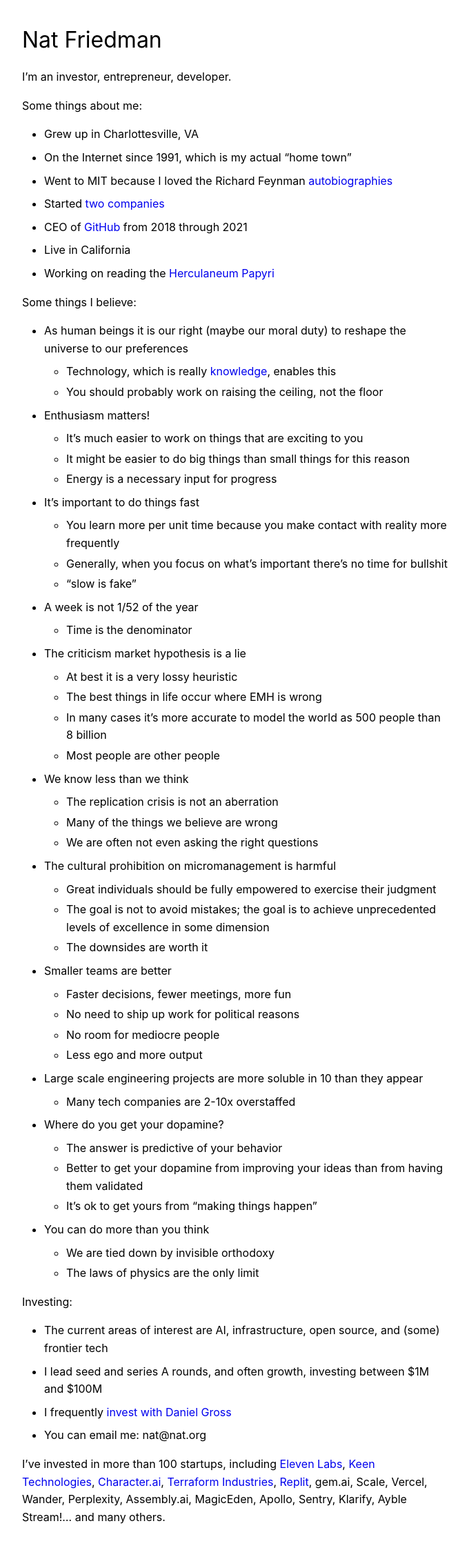
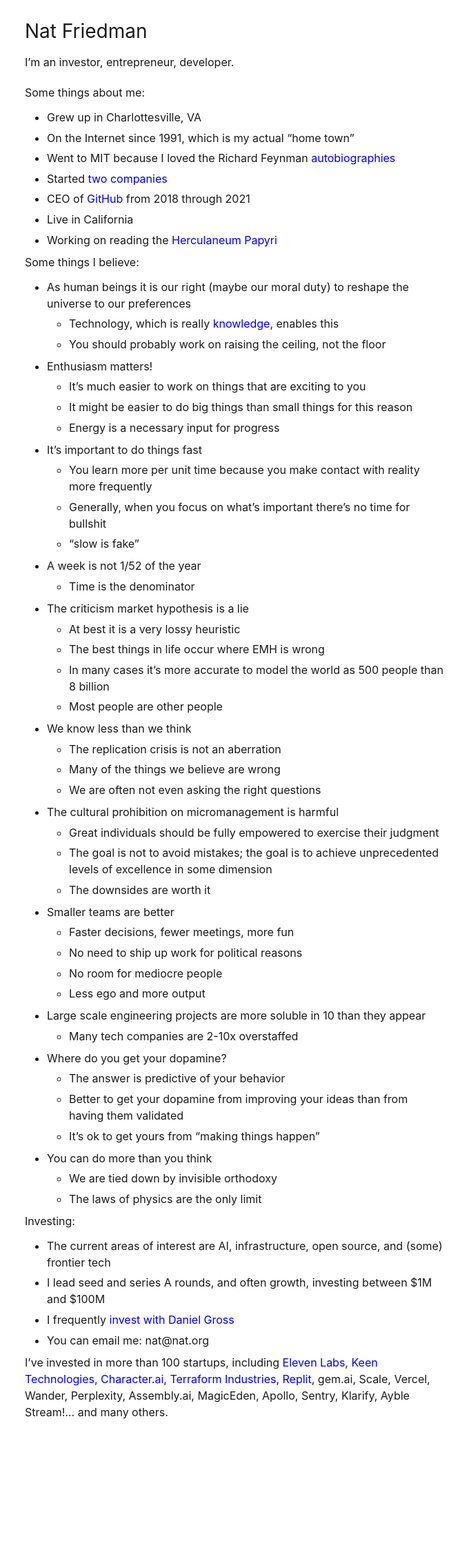
Before and after one commit to muntasimulhaque/muntasimulhaque.github.io, a Jekyll site: the page built from index.md, in a window 1280 px wide. Shown: the whole page at 69% size, without its empty margins (299-979 px from the left). Built offline with Jekyll 4.4.1, drawn with Linux system fonts in a browser that asks for light colours; our own code applies the rules of GitHub Pages for plain Markdown files; after the commit the page ends 2083 px from its top, so only the background shows below that.

Commit message:
Update main.scss

```diff
--- a/_sass/main.scss
+++ b/_sass/main.scss
@@ -1,7 +1,7 @@
 // Variables
-$text-color: #000000;
+$text-color: rgba(0, 0, 0, 0.9);
 $link-color: #0000EE;
-$font-family: -apple-system, BlinkMacSystemFont, "Segoe UI", Roboto, Oxygen-Sans, Ubuntu, Cantarell, "Helvetica Neue", sans-serif;
+$font-family: -apple-system, BlinkMacSystemFont, "Segoe UI", Roboto, "Helvetica Neue", Arial, sans-serif;
 
 // Reset
 * {
@@ -13,28 +13,29 @@
 // Base styles
 body {
     font-family: $font-family;
-    line-height: 1.6;
+    line-height: 1.5;  // Changed from 1.6 to match Nat's site
     color: $text-color;
     margin: 0;
     padding: 0;
     -webkit-font-smoothing: antialiased;
     -moz-osx-font-smoothing: grayscale;
+    font-size: 16px;  // Explicitly set base font size
 }
 
 .container {
     max-width: 650px;
-    margin: 2rem auto;
-    padding: 0 1rem;
+    margin: 1.5rem auto;  // Changed from 2rem to match spacing
+    padding: 0 1.25rem;   // Adjusted padding
 }
 
 h1 {
-    font-size: 2rem;
-    margin-bottom: 1rem;
-    font-weight: normal;
+    font-size: 1.75rem;  // Adjusted to match Nat's size
+    margin-bottom: 0.75rem;  // Reduced margin
+    font-weight: 400;
 }
 
 p {
-    margin-bottom: 1rem;
+    margin-bottom: 0.75rem;  // Adjusted spacing
 }
 
 a {
@@ -46,42 +47,58 @@
     }
 }
 
+// Main content spacing
+h1 + p {
+    margin-bottom: 1.25rem;  // Specific spacing after introduction
+}
+
+// List styles
 ul {
-    margin: 1rem 0;
+    margin: 0.5rem 0;  // Reduced margin
     padding-left: 2rem;
 
     li {
-        margin-bottom: 0.5rem;
+        margin-bottom: 0.35rem;  // Adjusted for tighter spacing
 
         // Nested lists
         ul {
-            margin: 0.5rem 0;
+            margin: 0.35rem 0 0.5rem;  // Adjusted nested list margins
 
             li {
-                margin-bottom: 0.25rem;
+                margin-bottom: 0.35rem;  // Consistent with parent items
             }
         }
     }
 }
 
-// Section spacing
-h2, h3 {
-    margin-top: 2rem;
-    margin-bottom: 1rem;
-    font-weight: normal;
+// Section headings (for "Some things about me:" etc.)
+strong, b {
+    font-weight: 500;  // Lighter bold weight to match Nat's site
+}
+
+// Specific section spacing
+ul + p strong {
+    display: block;
+    margin-top: 1.25rem;  // Space before new sections
 }
 
 // Mobile adjustments
 @media (max-width: 600px) {
+    body {
+        font-size: 15px;  // Slightly smaller on mobile
+    }
+
     .container {
         margin: 1rem auto;
+        padding: 0 1rem;
     }
 
     h1 {
-        font-size: 1.75rem;
+        font-size: 1.5rem;
+        margin-bottom: 0.5rem;
     }
 
     ul {
-        padding-left: 1.5rem;
+        padding-left: 1.75rem;  // Slightly tighter on mobile
     }
 }
```
